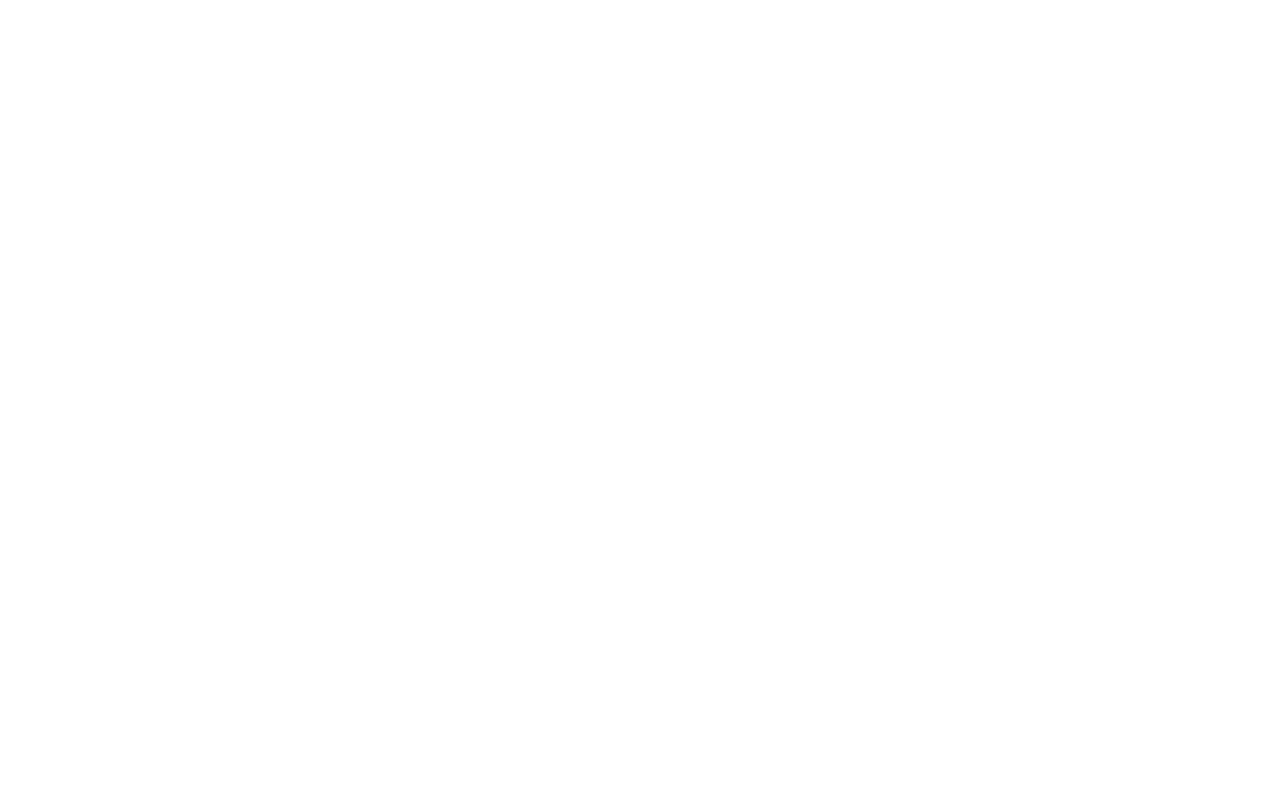
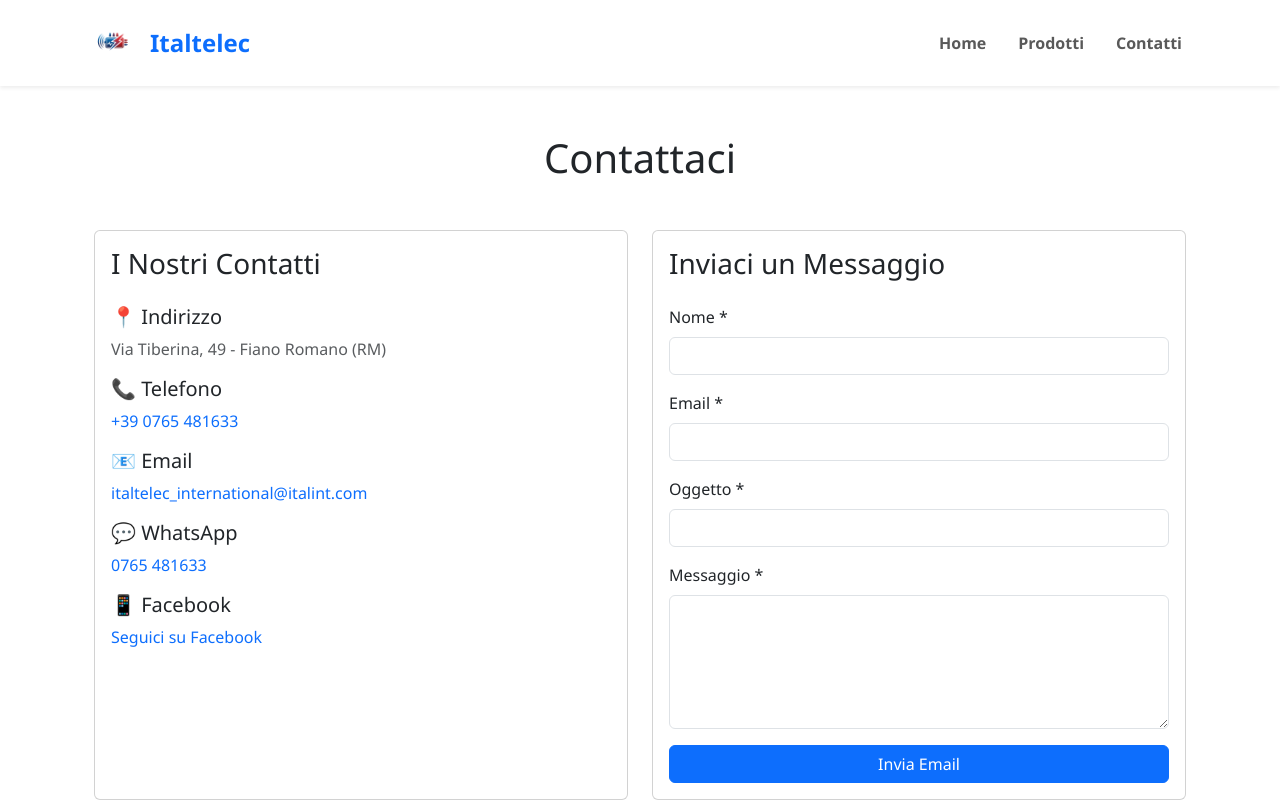
Before and after one commit to FrancescoTullio/italtelec, a React (Vite) app: page /contact in a window 1280 px wide. Before the commit this address had no page. Shown: the top 802 px of the page. Built offline with nearby package versions, Linux system fonts and the light colour scheme.

Commit message:
Add Contact page and update navigation; modify Productspage for smooth scrolling

```diff
--- a/src/App.jsx
+++ b/src/App.jsx
@@ -4,6 +4,7 @@
 import HomePage from "./pages/Homepage";
 import Productspage from "./pages/Productspage";
 import Detailpage from "./pages/Detailpage";
+import Contactpage from "./pages/Contactpage";
 function App() {
   const GlobalProviderValue = {};
 
@@ -18,6 +19,7 @@
                 <Route index element={<Productspage />} />
                 <Route path=":id" element={<Detailpage />} />
               </Route>
+              <Route path="/contact" element={<Contactpage />} />
             </Route>
           </Routes>
         </BrowserRouter>
--- a/src/components/AppFooter.jsx
+++ b/src/components/AppFooter.jsx
@@ -46,7 +46,7 @@
                 </a>
               </li>
               <li>
-                <a href="https://www.facebook.com/" target="_blank" rel="noopener noreferrer">
+                <a href="https://www.facebook.com/profile.php?id=100057047636927" target="_blank" rel="noopener noreferrer">
                   <FaFacebook style={{ marginRight: '8px' }} /> Facebook
                 </a>
               </li>
--- a/src/components/AppHeader.jsx
+++ b/src/components/AppHeader.jsx
@@ -40,9 +40,9 @@
                 </Link>
               </li>
               <li className="nav-item">
-                <a className="nav-link px-3 fw-semibold" href="mailto:italtelec_international@italint.com">
+                <Link className="nav-link px-3 fw-semibold" to="/contact">
                   Contatti
-                </a>
+                </Link>
               </li>
             </ul>
           </div>
--- /dev/null
+++ b/src/pages/Contactpage.jsx
@@ -0,0 +1,150 @@
+import { useState } from 'react';
+
+function Contactpage() {
+  const [formData, setFormData] = useState({
+    name: '',
+    email: '',
+    subject: '',
+    message: ''
+  });
+
+  const handleSubmit = () => {
+    // Crea il link mailto con i dati del form
+    const mailtoLink = `mailto:italtelec_international@italint.com?subject=${encodeURIComponent(formData.subject)}&body=${encodeURIComponent(
+      `Nome: ${formData.name}\nEmail: ${formData.email}\n\nMessaggio:\n${formData.message}`
+    )}`;
+
+    // Apre il client email predefinito
+    window.location.href = mailtoLink;
+  };
+
+  const handleChange = (e) => {
+    setFormData({
+      ...formData,
+      [e.target.name]: e.target.value
+    });
+  };
+
+  return (
+    <div className="container my-5">
+      <h1 className="text-center mb-5">Contattaci</h1>
+
+      <div className="row">
+        {/* Informazioni di contatto */}
+        <div className="col-md-6 mb-4">
+          <div className="card h-100">
+            <div className="card-body">
+              <h3 className="card-title mb-4">I Nostri Contatti</h3>
+
+              <div className="mb-3">
+                <h5>📍 Indirizzo</h5>
+                <p className="text-muted">Via Tiberina, 49 - Fiano Romano (RM)</p>
+              </div>
+
+              <div className="mb-3">
+                <h5>📞 Telefono</h5>
+                <p className="text-muted">
+                  <a href="tel:+390765481633" className="text-decoration-none">
+                    +39 0765 481633
+                  </a>
+                </p>
+              </div>
+
+              <div className="mb-3">
+                <h5>📧 Email</h5>
+                <p className="text-muted">
+                  <a href="mailto:italtelec_international@italint.com" className="text-decoration-none">
+                    italtelec_international@italint.com
+                  </a>
+                </p>
+              </div>
+
+              <div className="mb-3">
+                <h5>💬 WhatsApp</h5>
+                <p className="text-muted">
+                  <a href="https://wa.me/390765481633" target="_blank" rel="noopener noreferrer" className="text-decoration-none">
+                    0765 481633
+                  </a>
+                </p>
+              </div>
+
+              <div className="mb-3">
+                <h5>📱 Facebook</h5>
+                <p className="text-muted">
+                  <a href="https://www.facebook.com/profile.php?id=100057047636927" target="_blank" rel="noopener noreferrer" className="text-decoration-none">
+                    Seguici su Facebook
+                  </a>
+                </p>
+              </div>
+            </div>
+          </div>
+        </div>
+
+        {/* Form di contatto */}
+        <div className="col-md-6 mb-4">
+          <div className="card h-100">
+            <div className="card-body">
+              <h3 className="card-title mb-4">Inviaci un Messaggio</h3>
+
+              <div>
+                <div className="mb-3">
+                  <label htmlFor="name" className="form-label">Nome *</label>
+                  <input
+                    type="text"
+                    className="form-control"
+                    id="name"
+                    name="name"
+                    value={formData.name}
+                    onChange={handleChange}
+                  />
+                </div>
+
+                <div className="mb-3">
+                  <label htmlFor="email" className="form-label">Email *</label>
+                  <input
+                    type="email"
+                    className="form-control"
+                    id="email"
+                    name="email"
+                    value={formData.email}
+                    onChange={handleChange}
+                  />
+                </div>
+
+                <div className="mb-3">
+                  <label htmlFor="subject" className="form-label">Oggetto *</label>
+                  <input
+                    type="text"
+                    className="form-control"
+                    id="subject"
+                    name="subject"
+                    value={formData.subject}
+                    onChange={handleChange}
+                  />
+                </div>
+
+                <div className="mb-3">
+                  <label htmlFor="message" className="form-label">Messaggio *</label>
+                  <textarea
+                    className="form-control"
+                    id="message"
+                    name="message"
+                    rows="5"
+                    value={formData.message}
+                    onChange={handleChange}
+                  ></textarea>
+                </div>
+
+                <button onClick={handleSubmit} className="btn btn-primary w-100">
+                  Invia Email
+                </button>
+              </div>
+            </div>
+          </div>
+        </div>
+      </div>
+    </div>
+  );
+}
+
+export default Contactpage;
--- a/src/pages/Productspage.jsx
+++ b/src/pages/Productspage.jsx
@@ -1,9 +1,18 @@
+import { useRef, useEffect } from 'react';
 import useProducts from "../hook/useProducts.js";
 import CardProduct from "../components/CardProduct.jsx";
 import Loding from "../components/Loding.jsx";
 
 function Productspage() {
   const { products, metadata, currentPage, setCurrentPage, isLoading } = useProducts();
+  const titleRef = useRef(null);
+
+  // Scroll in alto quando cambia la pagina
+  useEffect(() => {
+    if (titleRef.current) {
+      titleRef.current.scrollIntoView({ behavior: 'smooth' });
+    }
+  }, [currentPage]);
 
   if (isLoading) {
     return <Loding />;
@@ -11,7 +20,7 @@
 
   return (
     <div className="container my-5">
-      <h1 className="text-center mb-4">Catalogo Prodotti</h1>
+      <h1 ref={titleRef} className="text-center mb-4">Catalogo Prodotti</h1>
 
       <div className="d-flex justify-content-between align-items-center mb-3">
         <h3>Risultati trovati: {metadata.totalObjects}</h3>
```
